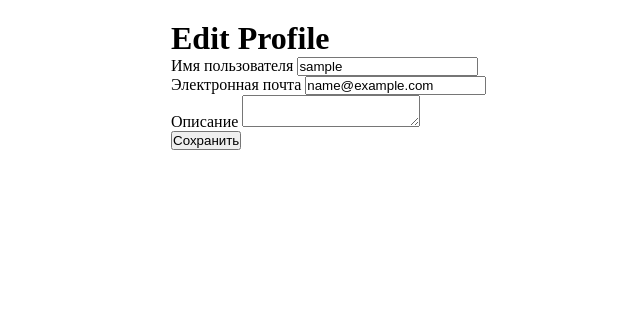
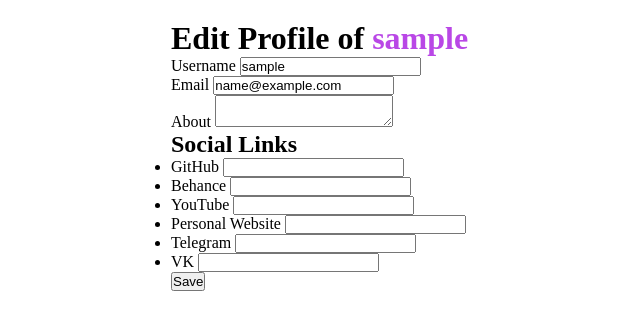
Before and after one commit to vyacheslavtrip/team_finder, a Flask app: page /profile/edit in a window 1280 px wide. Shown: the part 80-410 px from the top of the page, without its empty margins (21-661 px from the left). Run offline with Flask 3, Linux system fonts and the light colour scheme; the visitor is signed in with stand-in values (Sample User, id 1); data comes from the database, SQL or seed files in the repository.

Commit message:
feat(user): add user social links to profile

```diff
--- a/app/forms/user_forms.py
+++ b/app/forms/user_forms.py
@@ -1,9 +1,17 @@
 from flask_wtf import FlaskForm
-from wtforms import TextAreaField, StringField, SubmitField
-from wtforms.validators import Length, DataRequired, Email
+from wtforms import StringField, SubmitField, TextAreaField, URLField
+from wtforms.validators import DataRequired, Email, Optional, URL
+from app.models import SOCIAL_LINKS
 
 class ProfileForm(FlaskForm):
-    username = StringField('Имя пользователя', validators=[DataRequired(), Length(max=150)])
-    email = StringField('Электронная почта', validators=[DataRequired(), Email(), Length(max=150)])
-    description = TextAreaField('Описание', validators=[Length(max=500)])
-    submit = SubmitField('Сохранить')
+    username = StringField('Username', validators=[DataRequired()])
+    email = StringField('Email', validators=[DataRequired(), Email()])
+    description = TextAreaField('Description', validators=[Optional()])
+
+    link_fields = {}
+    for field_name, label in SOCIAL_LINKS.items():
+        link_fields[field_name] = URLField(label, validators=[Optional(), URL()])
+
+    locals().update(link_fields)
+
+    submit = SubmitField('Save')
--- a/app/models/__init__.py
+++ b/app/models/__init__.py
@@ -1 +1 @@
-from .user_models import User, Profile
+from .user_models import User, Profile, SOCIAL_LINKS
--- a/app/routes/user.py
+++ b/app/routes/user.py
@@ -2,7 +2,7 @@ from flask import Blueprint, render_template, redirect, url_for, request
 from flask_login import login_required, current_user
 
 from app.extensions import db
-from app.models import User, Profile
+from app.models import User, Profile, SOCIAL_LINKS
 from app.forms import ProfileForm
 
 user = Blueprint('user', __name__)
@@ -11,7 +11,15 @@ user = Blueprint('user', __name__)
 @user.route('/profile/<int:user_id>')
 def profile(user_id):
     user_data = User.query.get_or_404(user_id)
-    return render_template('user/profile.html', title='Profile', user=user_data)
+
+    profile_data = Profile.query.filter_by(user_id=user_id).first()
+
+    social_links = {}
+    if profile_data:
+        for field_name, label in SOCIAL_LINKS.items():
+            social_links[field_name] = getattr(profile_data, field_name, None)
+
+    return render_template('user/profile.html', title='Profile', user=user_data, SOCIAL_LINKS=SOCIAL_LINKS, social_links=social_links)
 
 
 @login_required
@@ -22,12 +30,20 @@ def edit_profile():
     user_data = User.query.filter_by(id=current_user.id).first()
     profile_data = Profile.query.filter_by(user_id=current_user.id).first()
 
+    social_links_data = {}
+
     if request.method == 'GET':
         form.username.data = user_data.username
         form.email.data = user_data.email
 
         if profile_data:
             form.description.data = profile_data.description
+
+            # Собираем социальные ссылки в словарь
+            for field_name in SOCIAL_LINKS.keys():
+                link_value = getattr(profile_data, field_name, '')
+                social_links_data[field_name] = link_value  # Если нет значения, передаем пустую строку
+                getattr(form, field_name).data = link_value
 
     if form.validate_on_submit():
         if user_data:
@@ -36,17 +52,20 @@ def edit_profile():
 
         if profile_data:
             profile_data.description = form.description.data
+
+            for field_name in SOCIAL_LINKS.keys():
+                setattr(profile_data, field_name, getattr(form, field_name).data)
         else:
             new_profile = Profile(
                 description=form.description.data,
-                user_id=current_user.id
+                user_id=current_user.id,
+                **{field_name: getattr(form, field_name).data for field_name in SOCIAL_LINKS.keys()}
             )
 
             db.session.add(new_profile)
-            db.session.commit()
 
         db.session.commit()
 
         return redirect(url_for('user.profile', user_id=current_user.id))
 
-    return render_template('user/edit_profile.html', form=form)
+    return render_template('user/edit_profile.html', form=form, social_links_data=social_links_data, SOCIAL_LINKS=SOCIAL_LINKS, user=user_data)
--- a/app/templates/user/edit_profile.html
+++ b/app/templates/user/edit_profile.html
@@ -2,27 +2,52 @@
 
 {% block content %}
 
-<h1>Edit Profile</h1>
+<h1>Edit Profile of <span style="color:rgb(185, 71, 230)">{{ user.username }}</span></h1>
 
-<form method="POST" action="{{ url_for('user.edit_profile') }}">
+<form method="POST">
     {{ form.hidden_tag() }}
 
-    <div>
-        {{ form.username.label }} {{ form.username() }}
+    <div class="form-group">
+        <label for="username">Username</label>
+        {{ form.username(class="form-control") }}
         {% for error in form.username.errors %}
-        <span class="error">{{ error }}</span>
+        <div class="error">{{ error }}</div>
         {% endfor %}
     </div>
 
-    <div>
-        {{ form.email.label }} {{ form.email() }}
+    <div class="form-group">
+        <label for="email">Email</label>
+        {{ form.email(class="form-control") }}
+        {% for error in form.email.errors %}
+        <div class="error">{{ error }}</div>
+        {% endfor %}
     </div>
 
-    <div>
-        {{ form.description.label }} {{ form.description() }}
+    <div class="form-group">
+        <label for="description">About</label>
+        {{ form.description(class="form-control") }}
+        {% for error in form.description.errors %}
+        <div class="error">{{ error }}</div>
+        {% endfor %}
     </div>
 
-    {{ form.submit() }}
+    <h2>Social Links</h2>
+    <ul>
+        {% for field_name, label in SOCIAL_LINKS.items() %}
+        <li class="form-group">
+            <label for="{{ field_name }}">{{ label }}</label>
+            <input type="text" name="{{ field_name }}"
+                value="{{ form[field_name].data if form[field_name].data else '' }}" class="form-control">
+            {% if form[field_name].errors %}
+            {% for error in form[field_name].errors %}
+            <div class="error">{{ error }}</div>
+            {% endfor %}
+            {% endif %}
+        </li>
+        {% endfor %}
+    </ul>
+
+    {{ form.submit(class="btn btn-primary") }}
 </form>
 
 {% endblock %}
```
Also changed, not shown: app/models/user_models.py (+16 -0 lines), app/templates/user/profile.html (+14 -0 lines), migrations/versions/fae676733883_add_social_links_columns_to_profile.py (added, +42 -0 lines).
